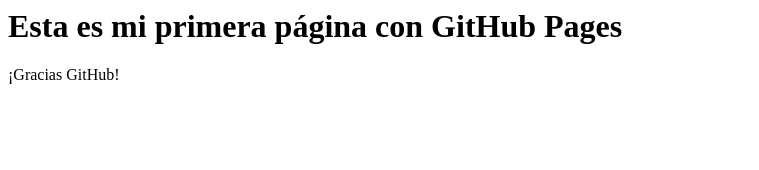
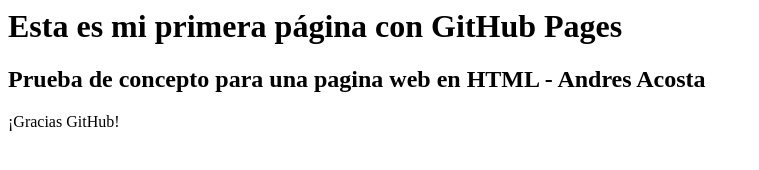
Before and after one commit to aacostam/CodeRepositorio, a plain HTML site: page index.html in a window 1280 px wide. Shown: the whole page, without its empty margins (0-759 px from the left). Drawn offline with Linux system fonts and the light colour scheme.

Commit message:
Update index.html

```diff
--- a/index.html
+++ b/index.html
@@ -1,4 +1,5 @@
 <html>
 <h1> Esta es mi primera página con GitHub Pages </h1>
+<h2> Prueba de concepto para una pagina web en HTML - Andres Acosta </h2>
 <p>¡Gracias GitHub!</p>
 </html>
```
